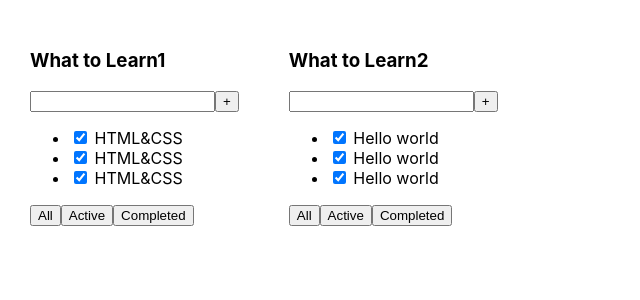
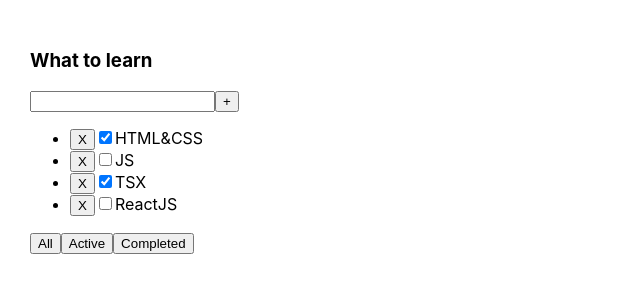
Before and after one commit to Katerinamiku/todolist, a React (Create React App) app: page / in a window 1280 px wide. Shown: the top 300 px of the page, without its empty margins (0-640 px from the left). Built offline with nearby package versions, Linux system fonts and the light colour scheme.

Commit message:
add lesson second

```diff
--- a/src/App.tsx
+++ b/src/App.tsx
@@ -1,25 +1,43 @@
-import React from 'react';
+import React, {useState} from 'react';
 import './App.css';
-import {ToDoList} from "./ToDoList";
+import {Todolist} from './ToDoList';
+
+export type FilterValueType = 'all' | 'active' | 'completed'
 
 function App() {
 
-    const tasks1 = [
-        { id: 1, title: "HTML&CSS", isDone: true },
-        { id: 2, title: "JS", isDone: true },
-        { id: 3, title: "ReactJS", isDone: false }
-    ]
-    const tasks2 = [
-        { id: 1, title: "Hello world", isDone: true },
-        { id: 2, title: "I am Happy", isDone: false },
-        { id: 3, title: "Yo", isDone: false }
-    ]
+    let [tasks1, setTasks1] = useState([
+        {id: 1, title: "HTML&CSS", isDone: true},
+        {id: 2, title: "JS", isDone: false},
+        {id: 3, title: "TSX", isDone: true},
+        {id: 4, title: "ReactJS", isDone: false}
+    ])
 
+    const removeTask = (taskId: number) => {
+        tasks1 = tasks1.filter((el) => el.id !== taskId)
+        setTasks1(tasks1)
+    }
+
+    const [filterValue, setFilterValue] = useState<FilterValueType>('all')
+
+    let filteredTasks = tasks1;
+    if (filterValue === 'active') {
+        filteredTasks = tasks1.filter((el) => el.isDone === false)
+    } else if (filterValue === 'completed') {
+        filteredTasks = tasks1.filter((el) => el.isDone === true)
+    }
+
+    const changeFilter = (value: FilterValueType) => {
+        setFilterValue(value)
+    }
 
     return (
         <div className="App">
-            <ToDoList title={'What to Learn1'} task={tasks1}/>
-            <ToDoList title={'What to Learn2'} task={tasks2}/>
+            <Todolist
+                title="What to learn"
+                tasks={filteredTasks}
+                removeTask={removeTask}
+                changeFilter={changeFilter}/>
         </div>
     );
 }
--- a/src/ToDoList.tsx
+++ b/src/ToDoList.tsx
@@ -1,42 +1,41 @@
-import React from "react";
+import React from 'react';
+import {FilterValueType} from "./App";
 
-type ToDoListPropsType = {
-    title?: string
-    task: Array<TaskPropsType>
-}
-
-type TaskPropsType={
+type TaskType = {
     id: number
     title: string
     isDone: boolean
 }
 
-export const ToDoList = (props:ToDoListPropsType) => {
-    return (
-        <div>
+type PropsType = {
+    title: string
+    tasks: Array<TaskType>
+    removeTask: (taskId: number) => void
+    changeFilter: (value: FilterValueType) => void
+}
+
+export function Todolist(props: PropsType) {
+    return <div>
         <h3>{props.title}</h3>
         <div>
             <input/>
             <button>+</button>
         </div>
         <ul>
-                {props.task.map(el=> {
+            {props.tasks.map((el, index) => {
                 return (
-                        <li><input type="checkbox" checked={props.task[0].isDone}/> <span>{props.task[0].title}</span></li>
+                    <li key={el.id}>
+                        <button onClick={() => props.removeTask(el.id)}> X</button>
+                        <input type="checkbox" checked={el.isDone}/>
+                        <span>{el.title}</span>
+                    </li>
                 )
             })}
-                {/*<li><input type="checkbox" checked={props.task[0].isDone}/> <span>{props.task[0].title}</span></li>*/}
-                {/*<li><input type="checkbox" checked={props.task[1].isDone}/> <span>{props.task[1].title}</span></li>*/}
-                {/*<li><input type="checkbox" checked={props.task[2].isDone}/> <span>{props.task[2].title}</span></li>*/}
         </ul>
         <div>
-                <button>All</button>
-                <button>Active</button>
-                <button>Completed</button>
+            <button onClick={() => props.changeFilter('all')}>All</button>
+            <button onClick={() => props.changeFilter('active')}>Active</button>
+            <button onClick={() => props.changeFilter('completed')}>Completed</button>
         </div>
     </div>
-    );
 }
-
-//создать новый пролект, засунуть в него свой src с этого зантия, полукчить два одлимнгаковыхз проекта. - учимся
-// делать src
--- a/src/index.tsx
+++ b/src/index.tsx
@@ -6,7 +6,6 @@
 
 ReactDOM.render(<App />,  document.getElementById('root'));
 
-
 // If you want your app to work offline and load faster, you can change
 // unregister() to register() below. Note this comes with some pitfalls.
 // Learn more about service workers: https://bit.ly/CRA-PWA
```
Lines whose indentation alone changed are shown as unchanged.
